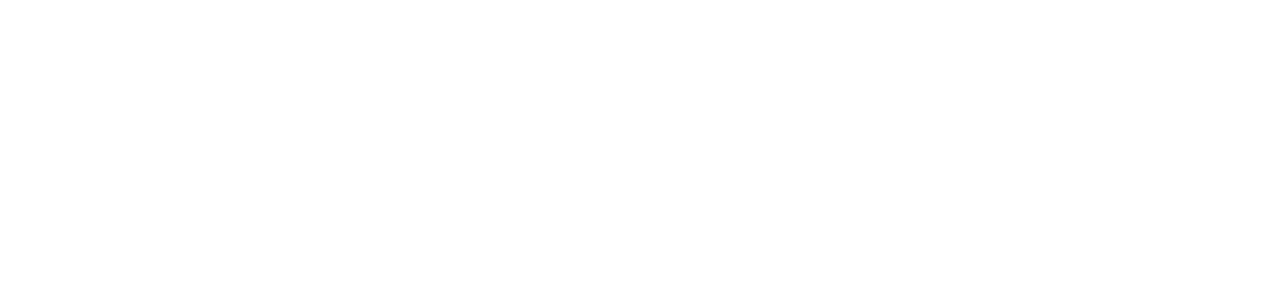
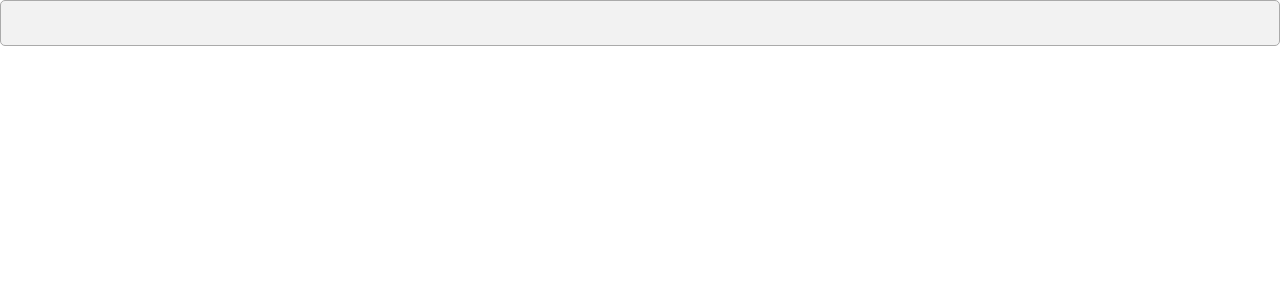
Before and after one commit to GIT-SIK/Chat_WebProject, a Vue app in the folder ws-front/: page /testpage in a window 1280 px wide. Before the commit this address had no page. Shown: the top 300 px of the page. Built offline with nearby package versions, Linux system fonts and the light colour scheme.

Commit message:
feat : 디자인 용도 페이지, 디자인 공통 컴포넌트  추가
- BaseInput 컴포넌트 추가됨
- 페이지 추가로 router 변경

```diff
--- /dev/null
+++ b/ws-front/src/components/global/BaseInput.vue
@@ -0,0 +1,41 @@
+<template>
+    <input
+      :type="type"
+      :placeholder="placeholder"
+      class="base-input"
+    />
+  </template>
+
+  <script>
+  export default {
+    name: "BaseInput",
+    props: {
+      type: {
+        type: String,
+        default: "text",
+      },
+      placeholder: {
+        type: String,
+        default: "",
+      },
+    },
+  };
+  </script>
+
+  <style scoped>
+  .base-input {
+    width: 100%;
+    padding: 10px;
+    border: 1px solid #aaaaaa;
+    border-radius: 5px;
+    background-color: #f2f2f2;
+    color: #333333;
+    font-size: 16px;
+    outline: none;
+  }
+
+  .base-input:focus {
+    border-color: #666666;
+    background-color: #e6e6e6;
+  }
+  </style>
--- /dev/null
+++ b/ws-front/src/views/TestPage.vue
@@ -0,0 +1,15 @@
+<template>
+  <div>
+    <base-input></base-input>
+  </div>
+
+</template>
+
+<script>
+export default {
+  name: 'TestPage',
+}
+</script>
+
+<style scoped>
+</style>
```
Also changed, not shown: ws-front/src/router/index.js (+7 -4 lines).
